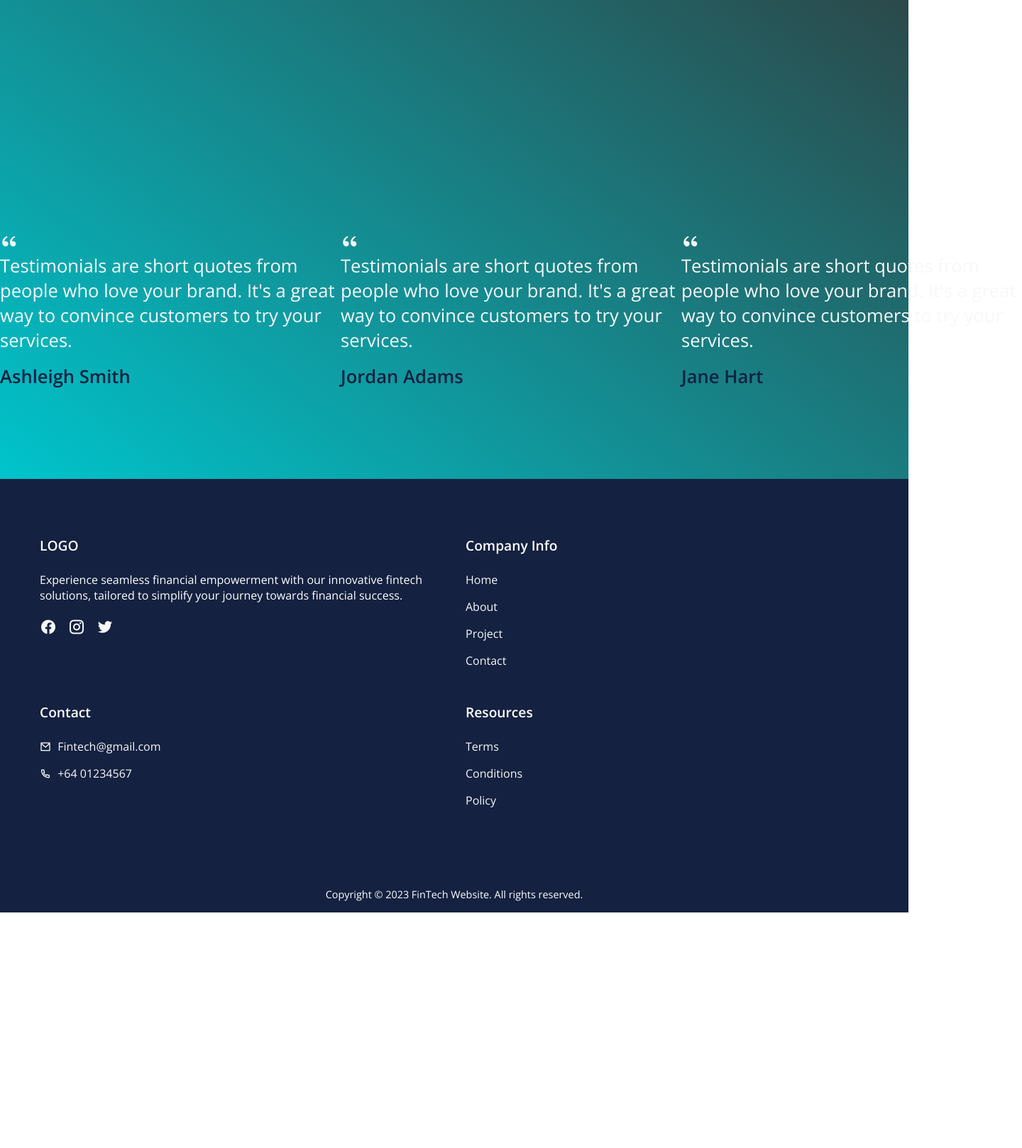
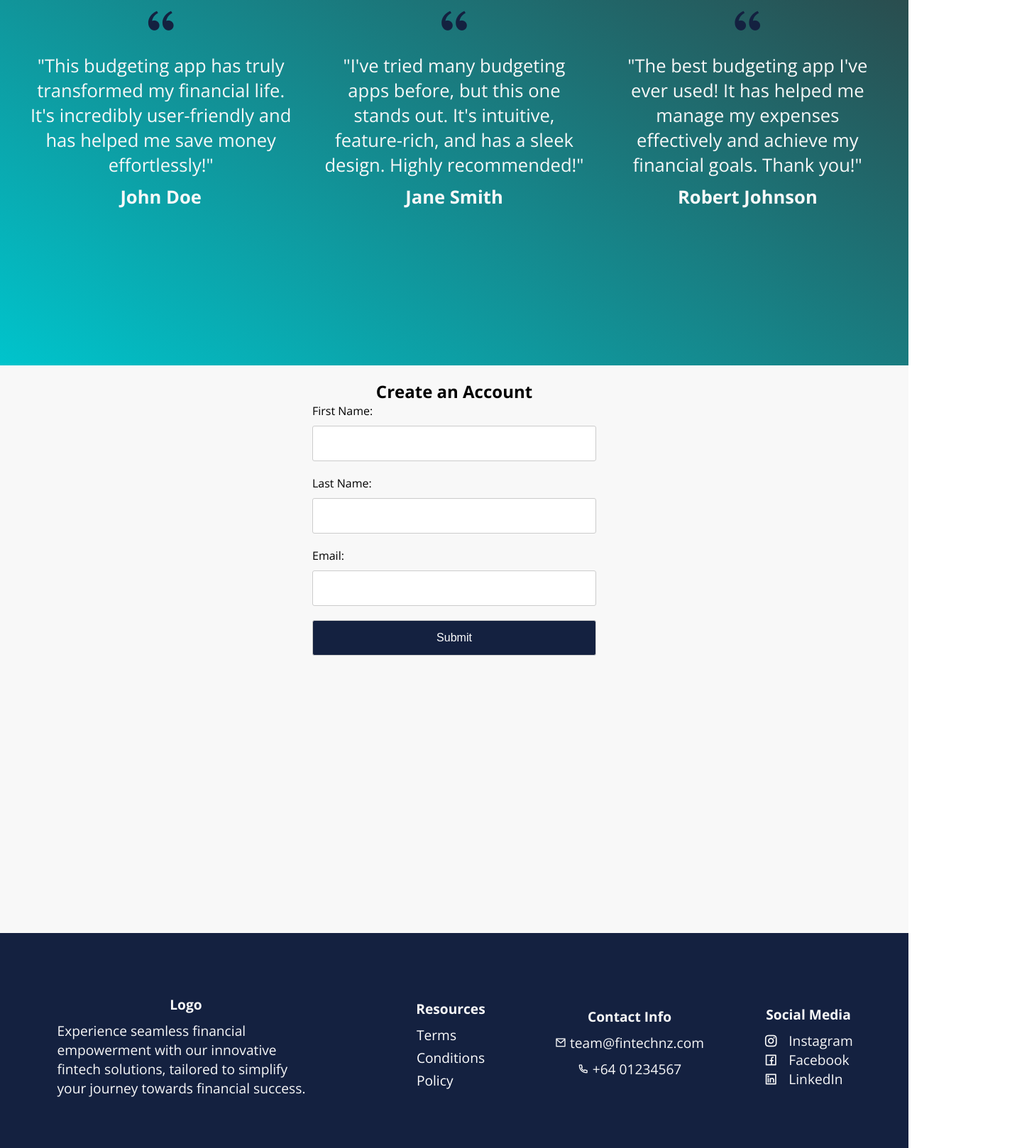
Before and after one commit to danielc051/fintech-website, a plain HTML site: page index.html in a window 1280 px wide. Shown: the part 2092-3710 px from the top of the page at 71% size, 1440 px wide, since content can reach past the window. Before the commit the page ends 3378 px from the top, so only its background shows below. Drawn offline with nearby package versions, Linux system fonts and the light colour scheme.

Commit message:
Register section and reviews section

```diff
--- a/index.html
+++ b/index.html
@@ -32,6 +32,8 @@
       </div>
     </nav>
 
+<!-- Header Section -->
+
     <header>
       <div class="header-container">
         <div class="header-content">
@@ -52,6 +54,7 @@
       </div>
     </header>
 
+<!-- About Section -->
     <section>
       <div class="about-section">
         <div class="about-image">
@@ -66,91 +69,105 @@
       </div>
     </section>
 
+    <!-- Features Section -->
     <section>
       <div class="features"></div>
     </section>
 
-    <!-- Testimonials -->
-    <section>
 
-      <div class="reviews-grid">
-        <div class="reviews-title">
-          <h2>Read the reviews</h2>
+
+
+
+
+
+
+
+
+
+
+    <!-- Reviews Section -->
+    <section class="reviews-section">
+      <h2 class="reviews-title">Read the reviews</h2>
+
+      <div class="reviews-columns">
+        <div class="review-column">
+          <i class="ri-double-quotes-l review-icon"></i>
+          <div class="review">
+            <p>"This budgeting app has truly transformed my financial life. It's incredibly user-friendly and has helped me save money effortlessly!"</p>
+            <p class="review-name">John Doe</p>
+          </div>
         </div>
-        <div class="reviews-card">
-          <span><i class="ri-double-quotes-l"></i></span>
-          <p>
-            Testimonials are short quotes from people who love your brand. It's
-            a great way to convince customers to try your services.
-          </p>
-          <p class="reviews-name">Ashleigh Smith</p>
+
+        <div class="review-column">
+          <i class="ri-double-quotes-l review-icon"></i>
+          <div class="review">
+            <p>"I've tried many budgeting apps before, but this one stands out. It's intuitive, feature-rich, and has a sleek design. Highly recommended!"</p>
+            <p class="review-name">Jane Smith</p>
+          </div>
         </div>
-        <div class="reviews-card">
-          <span><i class="ri-double-quotes-l"></i></span>
-          <p>
-            Testimonials are short quotes from people who love your brand. It's
-            a great way to convince customers to try your services.
-          </p>
-          <p class="reviews-name">Jordan Adams</p>
-        </div>
-        <div class="reviews-card">
-          <span><i class="ri-double-quotes-l"></i></span>
-          <p>
-            Testimonials are short quotes from people who love your brand. It's
-            a great way to convince customers to try your services.
-          </p>
-          <p class="reviews-name">Jane Hart</p>
+
+        <div class="review-column">
+          <i class="ri-double-quotes-l review-icon"></i>
+          <div class="review">
+            <p>"The best budgeting app I've ever used! It has helped me manage my expenses effectively and achieve my financial goals. Thank you!"</p>
+            <p class="review-name">Robert Johnson</p>
+          </div>
         </div>
       </div>
     </section>
 
+
+
+    <!-- Register Section -->
+    <section class="register-section">
+      <h2>Create an Account</h2>
+      <form class="register-form" action="">
+        <label for="name">First Name:</label>
+        <input type="text" id="name" name="name" required>
+
+        <label for="last-name">Last Name:</label>
+        <input type="text" id="last-name" name="last-name" required>
+
+        <label for="email">Email:</label>
+        <input type="email" id="email" name="email" required>
+
+        <input type="submit" value="Submit">
+      </form>
+    </section>
+
+
     <!-- Footer -->
     <footer class="footer">
-      <div class="section-container footer-container">
-        <div class="footer-col">
-          <h4>LOGO</h4>
-          <p>
-            Experience seamless financial empowerment with our innovative
-            fintech solutions, tailored to simplify your journey towards
-            financial success.
-          </p>
-          <div class="footer-socials">
-            <span>
-              <a href="#"><i class="ri-facebook-circle-fill"></i></a>
-            </span>
-            <span>
-              <a href="#"><i class="ri-instagram-line"></i></a>
-            </span>
-            <span>
-              <a href="#"><i class="ri-twitter-fill"></i></a>
-            </span>
-          </div>
+      <div class="footer-column">
+        <div class="footer-title">Logo</div>
+        <p class="footer-logo-text">Experience seamless financial empowerment with our innovative fintech solutions, tailored to simplify your journey towards financial success.</p>
+      </div>
+      <div class="footer-column">
+        <div class="footer-title">Resources</div>
+        <ul class="footer-list">
+          <li><a href="#">Terms</a></li>
+          <li><a href="#">Conditions</a></li>
+          <li><a href="#">Policy</a></li>
+        </ul>
+      </div>
+      <div class="footer-column">
+        <div class="footer-title">Contact Info</div>
+        <div class="contact-info">
+          <i class="ri-mail-line"></i>
+          <span>team@fintechnz.com</span>
         </div>
-        <div class="footer-col">
-          <h4>Company Info</h4>
-          <a href="#home">Home</a>
-          <a href="#about">About</a>
-          <a href="#project">Project</a>
-          <a href="#contact">Contact</a>
-        </div>
-        <div class="footer-col">
-          <h4>Resources</h4>
-          <a href="#">Terms</a>
-          <a href="#">Conditions</a>
-          <a href="#">Policy</a>
-        </div>
-        <div class="footer-col">
-          <h4>Contact</h4>
-          <a href="#">
-            <span><i class="ri-mail-line"></i></span> Fintech@gmail.com
-          </a>
-          <a href="#">
-            <span><i class="ri-phone-line"></i></span> +64 01234567
-          </a>
+        <div class="contact-info">
+          <i class="ri-phone-line"></i>
+          <span>+64 01234567</span>
         </div>
       </div>
-      <div class="footer-bar">
-        Copyright © 2023 FinTech Website. All rights reserved.
+      <div class="footer-column">
+        <div class="footer-title">Social Media</div>
+        <div>
+        <i class="ri-instagram-line footer-icon"></i> Instagram<br>
+        <i class="ri-facebook-box-line footer-icon"></i> Facebook<br>
+        <i class="ri-linkedin-box-line footer-icon"></i> LinkedIn
+      </div>
       </div>
     </footer>
 
--- a/styles.css
+++ b/styles.css
@@ -219,113 +219,150 @@ nav {
 
 
 /* Reviews Section */
-.reviews-title {
-  grid-row: 1;
-  grid-column: 1/6;
-  text-align: center;
-  font-size: 3rem;
+.reviews-section {
+  display: grid;
+  gap: 20px;
+  padding: 20px;
+  min-height: 100vh;
+  text-align: center; /* Center the title */
+  background-image: var(--gradient);
+  padding-top: 2rem;
 }
 
-.reviews-grid {
-  display: grid;
-  grid-template-rows: 1fr 1fr;
-  grid-template-columns: repeat(3, 1fr);
-  align-items: center;
-  background-image: var(--gradient);
-  color: var(--extra-light);
-  min-height: 120vh;
+.reviews-title {
+  font-size: 4rem;
+}
+
+.reviews-columns {
+  display: flex;
+  justify-content: center;
   font-size: 1.6rem;
 }
 
-.reviews-card {
-  width: 30rem;
-  max-width: 100%;
-  margin: auto;
+.review-column {
+  flex: 1;
 }
 
-.reviews-name {
-  color: var(--secondary-color);
-  font-weight: 600;
-  text-align: left;
-  padding-top: 1rem;
+.review {
+  padding: 20px;
+  border-radius: 8px;
+  margin-bottom: 20px;
 }
 
+.review p {
+  margin-bottom: 10px;
+  color: var(--extra-light);
+}
+
+.review-name {
+  font-weight: bold;
+}
+
+.review-icon {
+  color: var(--secondary-color);
+  font-size: 3rem;
+  margin-bottom: 10px;
+}
 
 /* Pricing Section */
 
 
 /* Register Section */
+.register-section {
+  background-color: var(--extra-light);
+  padding: 20px;
+  text-align: center;
+  min-height: 100vh;
+}
+
+.register-form {
+  max-width: 400px;
+  margin: 0 auto;
+  text-align: left;
+}
+
+.register-form label {
+  display: block;
+  margin-bottom: 10px;
+  font-size: 1rem;
+}
+
+.register-form input {
+  width: 100%;
+  padding: 15px;
+  margin-bottom: 20px;
+  font-size: 1rem;
+  border: 1px solid #ccc;
+  border-radius: 3px;
+  box-sizing: border-box;
+}
+
+.register-form input[type="submit"] {
+  background-color: var(--secondary-color);
+  color: white;
+  cursor: pointer;
+}
+
+.register-form input[type="submit"]:hover {
+  background-color: #45a049;
+}
 
 /* Footer */
 .footer {
+  display: grid;
+  grid-template-columns: 2fr 1fr 1fr 1fr;
   background-color: var(--secondary-color);
+  color: var(--extra-light);
+  padding: 20px;
+  gap: 10px;
+  min-height: 40vh;
+  font-size: 1.2rem;
 }
 
-.footer-container {
-  display: grid;
-  grid-template-rows: ;
-  grid-template-columns: repeat(4, 1fr);
-  gap: 2rem;
+.footer-column {
+  display: flex;
+  flex-direction: column;
+  justify-content: center;
+  align-items: center;
 }
 
-.footer-col h4 {
-  margin-bottom: 1.5rem;
-  font-size: 1.2rem;
-  font-weight: 600;
-  color: var(--white);
+.footer-title {
+  font-weight: bold;
+  margin-bottom: 10px;
 }
 
-.footer-col p {
-  margin-bottom: 1rem;
-  color: var(--white);
+.footer-logo-text {
+  width: 75%;
 }
 
-.footer-col a {
-  display: block;
-  margin-bottom: 1rem;
+.footer-icon {
+  margin-right: 10px;
+  font-size: 20px;
   color: var(--extra-light);
-  transition: 0.3s;
 }
 
-.footer-col a span {
-  margin-right: 5px;
+.contact-info {
+  display: flex;
+  align-items: center;
+  margin-bottom: 10px;
 }
 
-.footer-col a:hover {
-  color: var(--primary-color);
+.contact-info i {
+  margin-right: 5px;
+  font-size: 16px;
 }
 
-.footer-socials {
-  display: flex;
-  align-items: center;
-  gap: 1rem;
+.footer-list {
+  list-style: none;
+  padding: 0;
+  margin: 0;
 }
 
-.footer-socials span {
-  font-size: 1.5rem;
-  color: var(--white);
-  cursor: pointer;
+.footer-list li {
+  margin-bottom: 5px;
 }
 
-.footer-bar {
-  padding: 1rem;
-  font-size: 0.9rem;
-  color: var(--white);
-  text-align: center;
+.footer-list li a {
+  color: #fff;
+  text-decoration: none;
 }
-
-.footer-container {
-    grid-template-columns: 2fr 1fr;
-  }
-
-  .footer-col:nth-child(4) {
-    grid-area: 2/1/3/2;
-  }
-
-  .contact-content .form-group {
-    gap: 1rem;
-  }
-
-  .footer-container {
-    grid-template-columns: repeat(2, 1fr);
-  }
```
